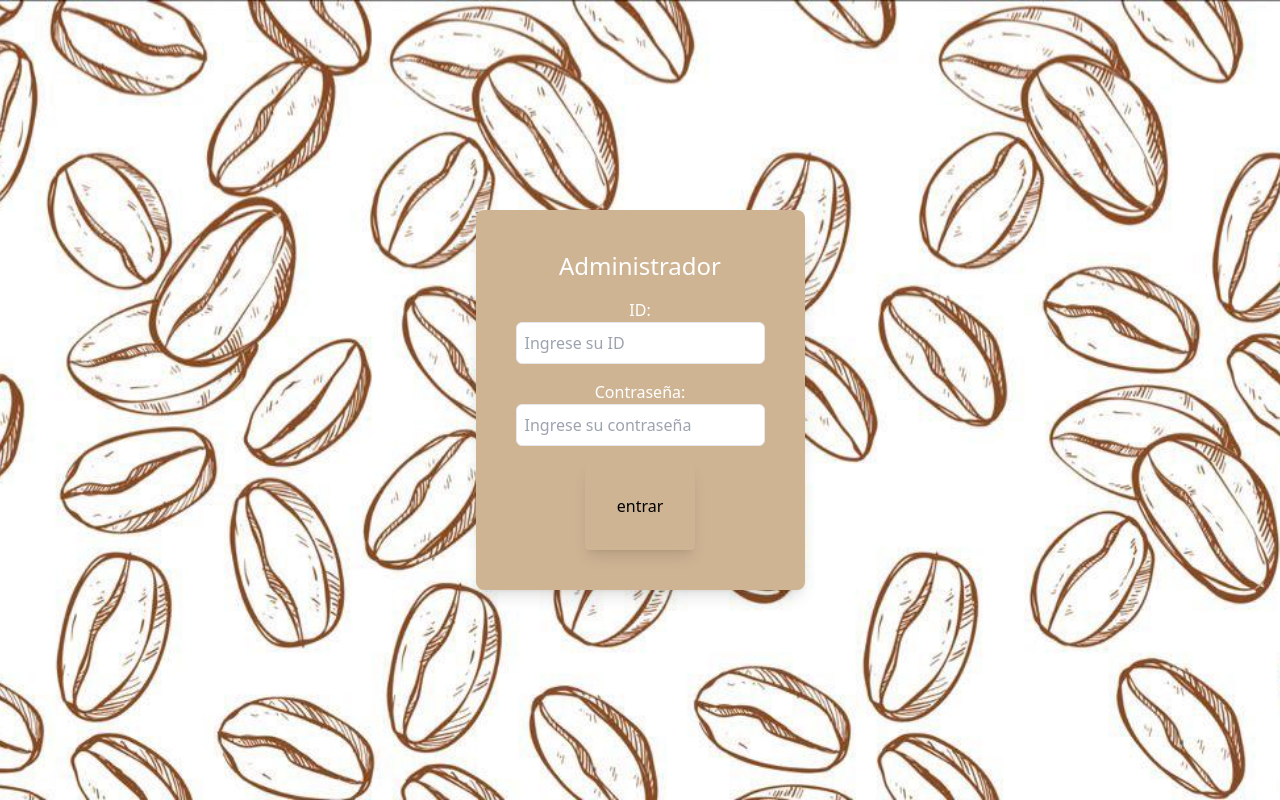
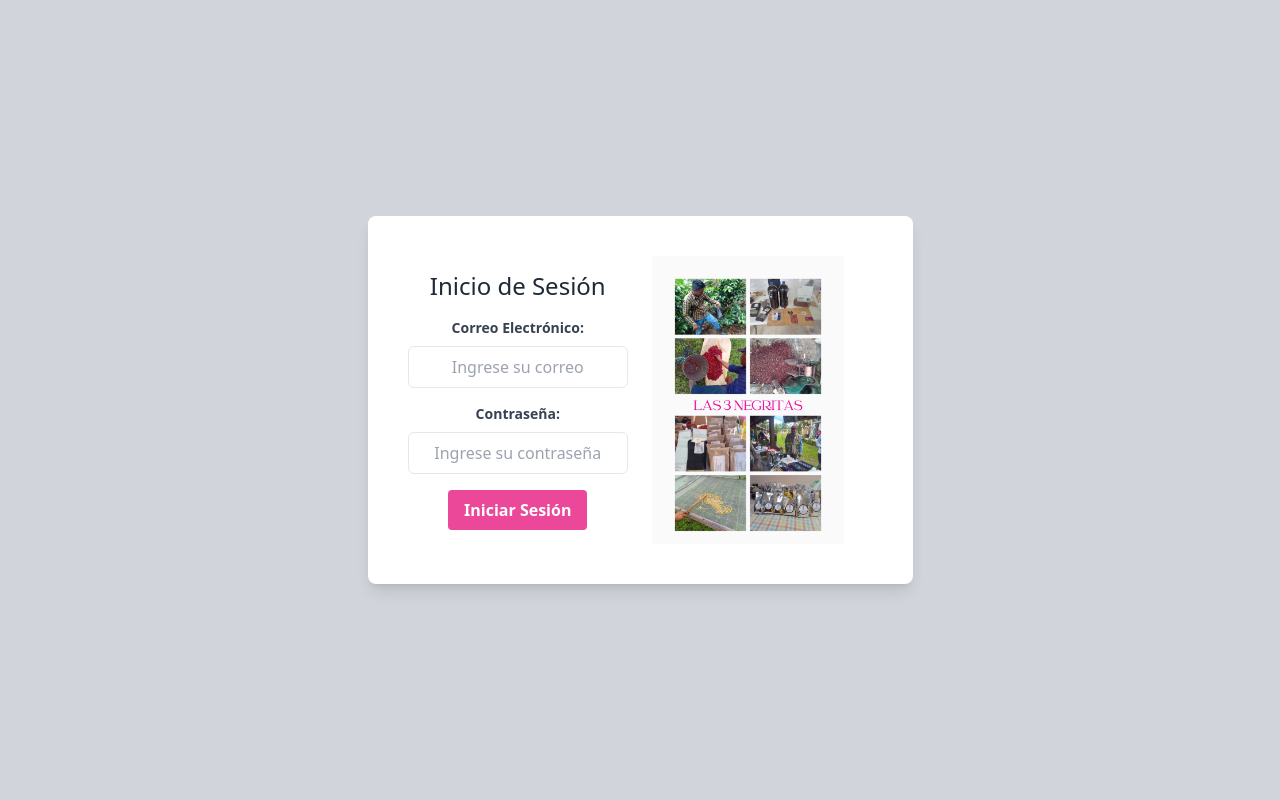
Before and after one commit to vicpoo/FrontendVicPoo, a React (Vite) app: page /Login in a window 1280 px wide. Built offline with nearby package versions, Linux system fonts and the light colour scheme.

Commit message:
Login nuevo

```diff
--- a/src/components/atoms/ButtonAdmi.jsx
+++ b/src/components/atoms/ButtonAdmi.jsx
@@ -1,8 +1,11 @@
-
 import React from 'react';
 
-const ButtonAdmi= ({ text }) => {
-  return <div className="bg-[#CFB494] p-8 rounded shadow-lg">{text}</div>;
+const ButtonAdmi = ({ text }) => {
+    return (
+        <button className="bg-pink-500 text-white font-bold py-2 px-4 rounded focus:outline-none focus:shadow-outline">
+            {text}
+        </button>
+    );
 };
 
 export default ButtonAdmi;
--- a/src/components/atoms/Input.jsx
+++ b/src/components/atoms/Input.jsx
@@ -1,11 +1,11 @@
 import React from 'react';
 
-const Input = ({ type, placeholder }) => {
+const Input = ({ type, placeholder, className }) => {
     return (
         <input
             type={type}
             placeholder={placeholder}
-            className="border rounded-md p-2 w-full"
+            className={`border rounded-md p-2 w-full ${className}`}
         />
     );
 };
--- a/src/components/organisms/LoginForm.jsx
+++ b/src/components/organisms/LoginForm.jsx
@@ -1,7 +1,6 @@
 import React from 'react';
 import Input from '../atoms/Input';
 import Button from '../atoms/ButtonAdmi.jsx';
-
 
 const LoginForm = ({ onSubmit }) => {
     const handleSubmit = (e) => {
@@ -12,14 +11,14 @@ const LoginForm = ({ onSubmit }) => {
     return (
         <form onSubmit={handleSubmit} className="space-y-4 flex flex-col items-center">
             <div className="w-full max-w-xs">
-                <label className="block text-white text-center">ID:</label>
-                <Input type="text" placeholder="Ingrese su ID" className="text-center" />
+                <label className="block text-gray-700 text-sm font-bold mb-2 text-center">Correo Electrónico:</label>
+                <Input type="text" placeholder="Ingrese su correo" className="text-center" />
             </div>
             <div className="w-full max-w-xs">
-                <label className="block text-white text-center">Contraseña:</label>
+                <label className="block text-gray-700 text-sm font-bold mb-2 text-center">Contraseña:</label>
                 <Input type="password" placeholder="Ingrese su contraseña" className="text-center" />
             </div>
-            <Button text="entrar" className="text-center" />
+            <Button text="Iniciar Sesión" className="text-center" />
         </form>
     );
 };
--- a/src/pages/Login.jsx
+++ b/src/pages/Login.jsx
@@ -1,24 +1,25 @@
 import React from 'react';
 import LoginForm from '../components/organisms/LoginForm';
-import cafeImage from '/Imagenes/cafe09.jpg';
 
-function Login  () {
+function Login() {
     const handleLogin = () => {
         alert('Inicio de sesión enviado');
-
     };
 
     return (
-        <div
-            className="flex items-center justify-center h-screen bg-cover bg-center"
-            style={{ backgroundImage: `url(${cafeImage})` }}
-        >
-         <div className="bg-[#CFB494] p-10 rounded-lg shadow-lg">
-                <h1 className="text-2xl text-white  mb-4 text-center">Administrador</h1>
-                <LoginForm onSubmit={handleLogin} />
+        <div className="flex items-center justify-center h-screen bg-gray-300 ">
+            <div className="bg-white p-10 rounded-lg shadow-lg flex flex-col md:flex-row items-center">
+                <div className="w-full md:w-1/2">
+                    <h1 className="text-2xl text-gray-800 mb-4 text-center">Inicio de Sesión</h1>
+                    <LoginForm onSubmit={handleLogin} />
+                </div>
+                <div className="w-full md:w-1/2 mt-6 md:mt-0 md:ml-6">
+                    {/* Aquí puedes añadir tu imagen */}
+                    <img src="/public/Imagenes/collage login.jpg" alt="Imagen de inicio de sesión" className="w-48  h-auto object-cover" />
+                </div>
             </div>
         </div>
     );
-};
+}
 
 export default Login;
```
Also changed, not shown: public/Imagenes/collage login.jpg (added).
